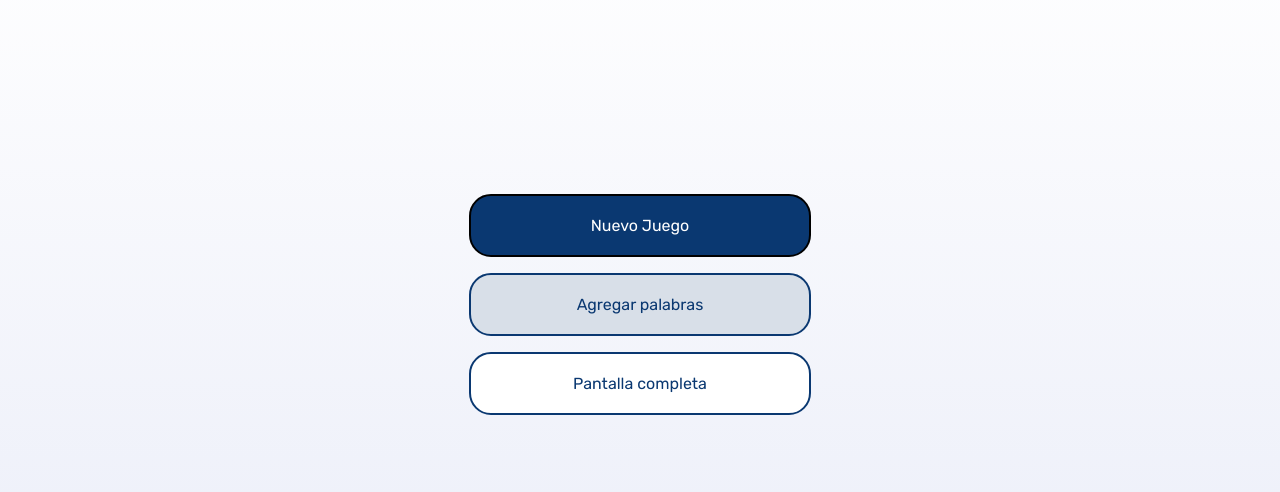
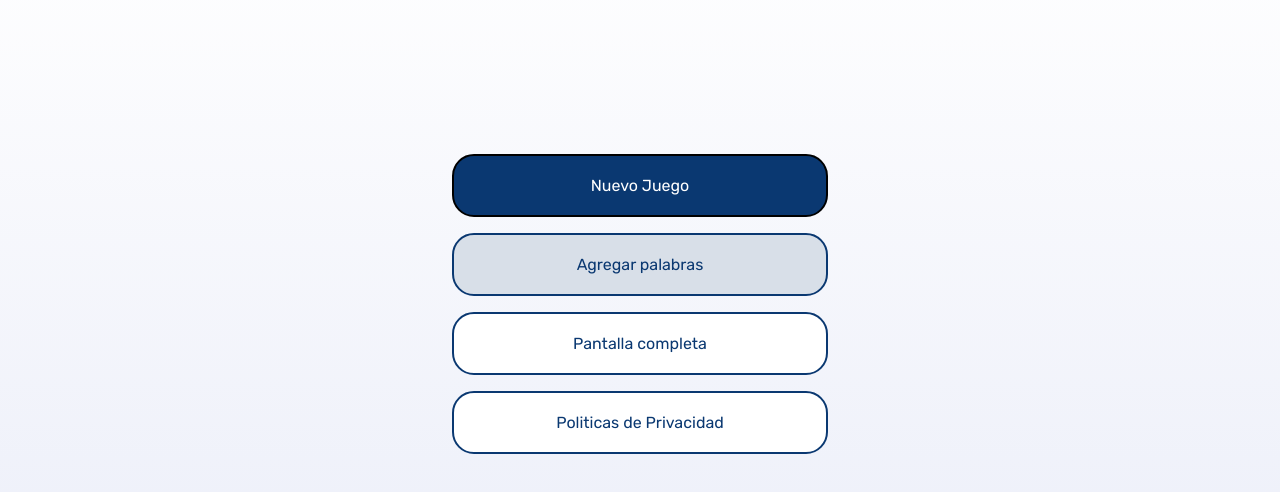
Before and after one commit to wachito872010/tuAorcadotdt.php, a plain HTML site: page index.html in a window 1280 px wide. Shown: the part 88-580 px from the top of the page. Drawn offline with nearby package versions, Linux system fonts and the light colour scheme; no server answers; a web font is replaced by a local one.

Commit message:
Update index.html

```diff
--- a/index.html
+++ b/index.html
@@ -40,6 +40,8 @@
                 <input id="nuevo-juego" class="btn-juego" type="button" value="Nuevo Juego">
                 <input id="btn-agregar-palabra" class="btn-desistir" type="button" value="Agregar palabras">
                 <input id="pantalla-completa" class="pantalla-completa" type="button" value="Pantalla completa">
+                 <input id="pantalla-completa" class="pantalla-completa" type="button" value="Politicas de Privacidad">
+
 
 
             </div>
```
